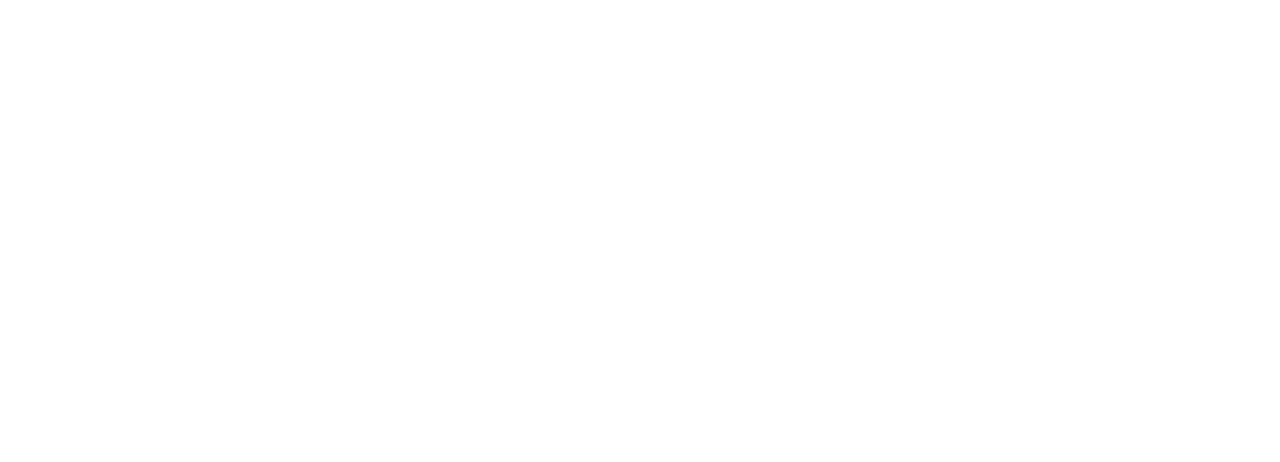
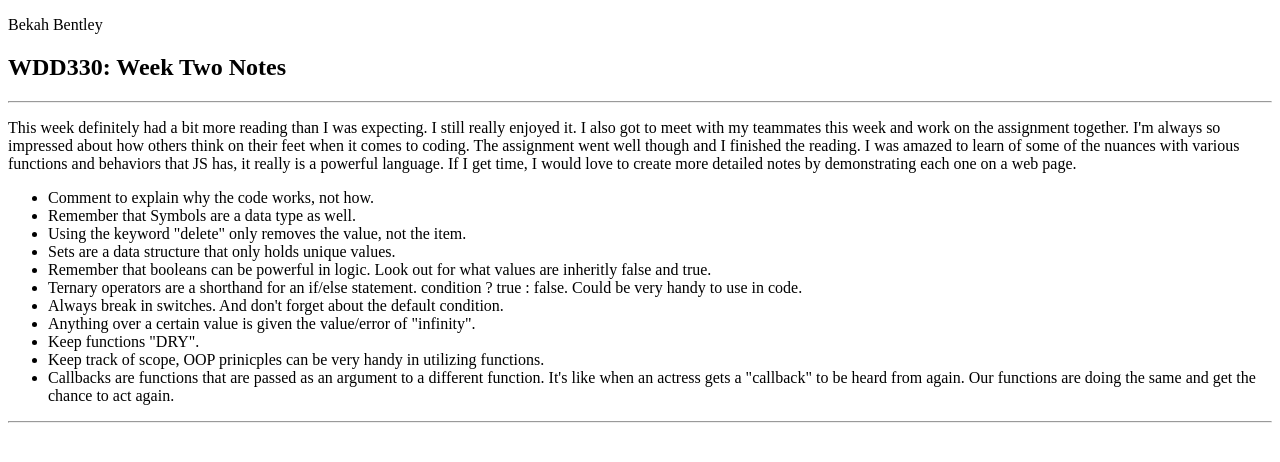
Before and after one commit to Bentleyr98/Portfolio, a plain HTML site: page week2/index.html in a window 1280 px wide. Drawn offline with Linux system fonts and the light colour scheme.

Commit message:
Added team assignment and notes from week 2

```diff
--- a/js/main.js
+++ b/js/main.js
@@ -6,6 +6,10 @@ const links = [
     {
         label: "Week 2 notes",
         url: "week2/index.html"
+    },
+    {
+      label: "Week 2 Team Assignment",
+      url: "week2/teamAssignment/index.html"
     }
   ]
 
--- a/week2/index.html
+++ b/week2/index.html
@@ -6,7 +6,42 @@
     <meta name="viewport" content="width=device-width, initial-scale=1.0">
     <title>Week 2</title>
 </head>
-<body>
-
+<body class="content">
+    <header>
+        <p>Bekah Bentley</p>
+    </header>
+    <main>
+        <h2>WDD330: Week Two Notes</h2>
+        <hr>
+        <p>This week definitely had a bit more reading than I was expecting. I still really enjoyed it. I also got to meet with my teammates this
+            week and work on the assignment together. I'm always so impressed about how others think on their feet when it comes to coding. The
+            assignment went well though and I finished the reading. I was amazed to learn of some of the nuances with various functions and behaviors
+            that JS has, it really is a powerful language. If I get time, I would love to create more detailed notes by demonstrating each one on a web page.
+        </p>
+        <ul>
+            <li>Comment to explain why the code works, not how.</li>
+            <li>Remember that Symbols are a data type as well.</li>
+            <li>Using the keyword "delete" only removes the value, not the item.</li>
+            <li>Sets are a data structure that only holds unique values.</li>
+            <li>Remember that booleans can be powerful in logic. Look out for
+                what values are inheritly false and true.</li>
+            <li>Ternary operators are a shorthand for an if/else statement.
+                condition ? true : false. Could be very handy to use in code.
+            </li>
+            <li>Always break in switches. And don't forget about the default condition.</li>
+            <li>Anything over a certain value is given the value/error of "infinity".</li>
+            <li>Keep functions "DRY".</li>
+            <li>Keep track of scope, OOP prinicples can be very handy in utilizing functions.</li>
+            <li>Callbacks are functions that are passed as an argument to a different function. It's like when
+                an actress gets a "callback" to be heard from again. Our functions are doing the same
+                and get the chance to act again.
+            </li>
+        </ul>
+        <hr>
+    </main>
+    <!-- <footer>
+        <p>Bekah Bentley &copy;<span class="year"></span> Last Date Modified: <span class="date"></span></p>
+    </footer> -->
+    <!-- <script src="../js/main.js"></script> -->
 </body>
 </html>
```
Also changed, not shown: week2/teamAssignment/index.html (added, +31 -0 lines), week2/teamAssignment/js/script.js (added, +30 -0 lines).
